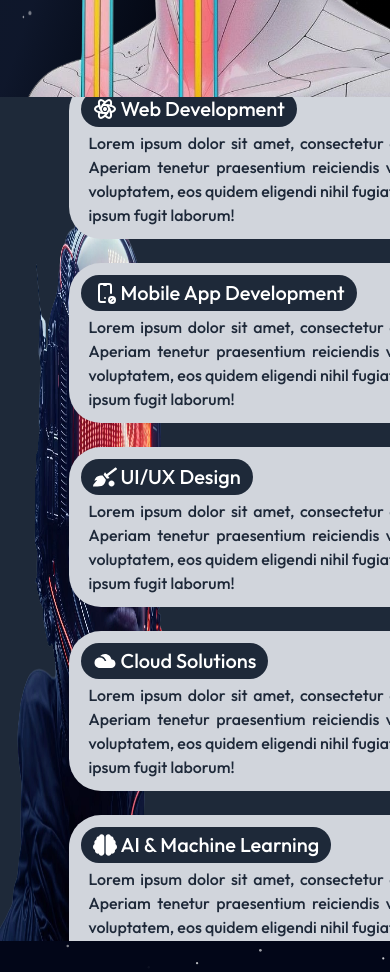
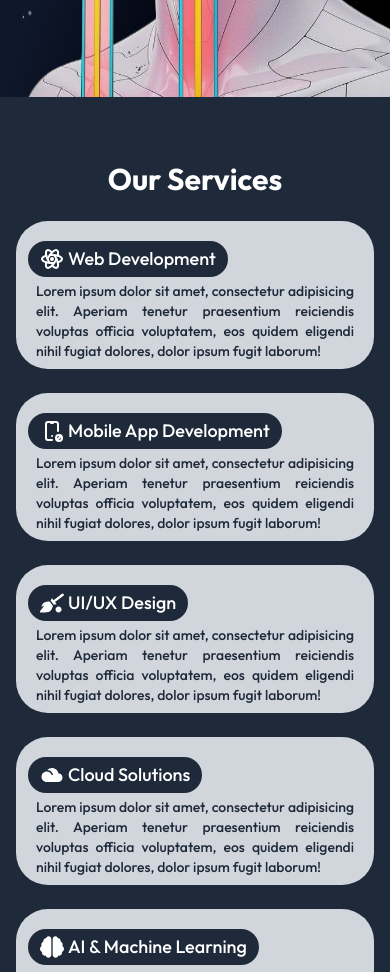
Before and after one commit to Bebsiizcool/TechGeek-React, a React (Vite) app: page / in a window 390 px wide. Shown: the part 1020-1992 px from the top of the page. Built offline with nearby package versions, Linux system fonts and the light colour scheme.

Commit message:
responsive

```diff
--- a/components/Services.jsx
+++ b/components/Services.jsx
@@ -1,86 +1,109 @@
 import React from 'react'
-import { TbBrandReact } from "react-icons/tb";
-import { TbDeviceMobileCancel } from "react-icons/tb";
-import { FaQuidditch } from "react-icons/fa";
+import { TbBrandReact, TbDeviceMobileCancel } from "react-icons/tb";
+import { FaQuidditch, FaBrain } from "react-icons/fa";
 import { IoMdCloudy } from "react-icons/io";
-import { FaBrain } from "react-icons/fa";
 import { MdOutlineSecurity } from "react-icons/md";
 import ShootingStarsBackground from './shootingstars/ShootingStarsBackground';
 
+const servicesData = [
+  {
+    id: 1,
+    icon: TbBrandReact,
+    title: "Web Development",
+    description:
+      "Lorem ipsum dolor sit amet, consectetur adipisicing elit. Aperiam tenetur praesentium reiciendis voluptas officia voluptatem, eos quidem eligendi nihil fugiat dolores, dolor ipsum fugit laborum!",
+  },
+  {
+    id: 2,
+    icon: TbDeviceMobileCancel,
+    title: "Mobile App Development",
+    description:
+      "Lorem ipsum dolor sit amet, consectetur adipisicing elit. Aperiam tenetur praesentium reiciendis voluptas officia voluptatem, eos quidem eligendi nihil fugiat dolores, dolor ipsum fugit laborum!",
+  },
+  {
+    id: 3,
+    icon: FaQuidditch,
+    title: "UI/UX Design",
+    description:
+      "Lorem ipsum dolor sit amet, consectetur adipisicing elit. Aperiam tenetur praesentium reiciendis voluptas officia voluptatem, eos quidem eligendi nihil fugiat dolores, dolor ipsum fugit laborum!",
+  },
+  {
+    id: 4,
+    icon: IoMdCloudy,
+    title: "Cloud Solutions",
+    description:
+      "Lorem ipsum dolor sit amet, consectetur adipisicing elit. Aperiam tenetur praesentium reiciendis voluptas officia voluptatem, eos quidem eligendi nihil fugiat dolores, dolor ipsum fugit laborum!",
+  },
+  {
+    id: 5,
+    icon: FaBrain,
+    title: "AI & Machine Learning",
+    description:
+      "Lorem ipsum dolor sit amet, consectetur adipisicing elit. Aperiam tenetur praesentium reiciendis voluptas officia voluptatem, eos quidem eligendi nihil fugiat dolores, dolor ipsum fugit laborum!",
+  },
+  {
+    id: 6,
+    icon: MdOutlineSecurity,
+    title: "Cybersecurity",
+    description:
+      "Lorem ipsum dolor sit amet, consectetur adipisicing elit. Aperiam tenetur praesentium reiciendis voluptas officia voluptatem, eos quidem eligendi nihil fugiat dolores, dolor ipsum fugit laborum!",
+  },
+];
 
 const Services = () => {
   return (
     <div>
-      <div id="services" className=" relative overflow-hidden flex justify-between h-screen  bg-gray-800 overflow-hidden">
-
-
-<div data-aos="fade-up" className='mt-15'>
-  <img className='transition-all duration-300 ease-out
-
-         hover:drop-shadow-[0_0_25px_rgba(0,60,149,1)] h-dvh'src="/ser33.png" alt="" />
+      <div
+        id="services"
+        className="relative overflow-hidden flex flex-col lg:flex-row justify-between min-h-screen lg:h-screen bg-gray-800"
+      >
+        {/* Image: hidden on small screens, shown from md up */}
+        <div data-aos="fade-up" className="hidden md:block mt-15 md:w-1/2 lg:w-auto">
+          <img
+            className="transition-all duration-300 ease-out hover:drop-shadow-[0_0_25px_rgba(0,60,149,1)] h-64 md:h-96 lg:h-dvh w-full md:w-auto object-cover mx-auto"
+            src="/ser33.png"
+            alt=""
+          />
         </div>
 
-<div id='left' className='  items-center justify-center flex flex-col w-1/2' >
-
-<div className=' flex '>
-<h1 className=' text-6xl font-bold py-10 '>Our Services</h1>
+        <div
+          id="left"
+          className="items-center justify-center flex flex-col w-full lg:w-1/2 px-4 py-10 lg:py-0"
+        >
+          <div className="flex">
+            <h1 className="text-3xl sm:text-4xl md:text-5xl lg:text-6xl font-bold py-6 lg:py-10 text-center">
+              Our Services
+            </h1>
           </div>
 
-<div  data-aos="fade-up" className='flex flex-wrap gap-6'>
-
-  <div className="bg-gray-300 rounded-4xl w-md h-40 ">
-  <div className='flex items-center p-3'>
-   <h1 className='flex flex-row text-xl font-medium px-3 py-1 items-center bg-gray-800 rounded-4xl gap-1'> <TbBrandReact className=' text-2xl'/>  Web Development</h1>
+          <div
+            data-aos="fade-up"
+            className="flex flex-wrap justify-center gap-6"
+          >
+            {servicesData.map((service) => {
+              const Icon = service.icon;
+              return (
+                <div
+                  key={service.id}
+                  className="bg-gray-300 rounded-4xl w-full sm:w-md h-auto sm:h-40 py-2"
+                >
+                  <div className="flex items-center p-3">
+                    <h1 className="flex flex-row text-lg sm:text-xl font-medium px-3 py-1 items-center bg-gray-800 rounded-4xl gap-1 text-white">
+                      <Icon className="text-2xl" />
+                      {service.title}
+                    </h1>
                   </div>
-      <p className='text-gray-800 text-md font-medium text-justify px-5 -mt-2  '>Lorem ipsum dolor sit amet, consectetur adipisicing elit. Aperiam tenetur praesentium reiciendis voluptas officia voluptatem, eos quidem eligendi nihil fugiat dolores, dolor ipsum fugit laborum!</p>
+                  <p className="text-gray-800 text-sm sm:text-md font-medium text-justify px-5 -mt-2">
+                    {service.description}
+                  </p>
                 </div>
-
-  <div className="bg-gray-300 rounded-4xl w-md h-40 ">
-  <div className='flex items-center p-3'>
-   <h1 className='flex flex-row text-xl font-medium px-3 py-1 items-center bg-gray-800 rounded-4xl gap-1'> <TbDeviceMobileCancel className=' text-2xl'/>  Mobile App Development</h1>
-      </div>
-      <p className='text-gray-800 text-md font-medium text-justify px-5 -mt-2  '>Lorem ipsum dolor sit amet, consectetur adipisicing elit. Aperiam tenetur praesentium reiciendis voluptas officia voluptatem, eos quidem eligendi nihil fugiat dolores, dolor ipsum fugit laborum!</p>
-    </div>
-
-  <div className="bg-gray-300 rounded-4xl w-md h-40 ">
-  <div className='flex items-center p-3'>
-   <h1 className='flex flex-row text-xl font-medium px-3 py-1 items-center bg-gray-800 rounded-4xl gap-1'> <FaQuidditch className=' text-2xl'/>  UI/UX Design</h1>
-      </div>
-      <p className='text-gray-800 text-md font-medium text-justify px-5 -mt-2  '>Lorem ipsum dolor sit amet, consectetur adipisicing elit. Aperiam tenetur praesentium reiciendis voluptas officia voluptatem, eos quidem eligendi nihil fugiat dolores, dolor ipsum fugit laborum!</p>
-    </div>
-
-  <div className="bg-gray-300 rounded-4xl w-md h-40 ">
-  <div className='flex items-center p-3'>
-   <h1 className='flex flex-row text-xl font-medium px-3 py-1 items-center bg-gray-800 rounded-4xl gap-1'> <IoMdCloudy className=' text-2xl'/>Cloud Solutions</h1>
-      </div>
-      <p className='text-gray-800 text-md font-medium text-justify px-5 -mt-2  '>Lorem ipsum dolor sit amet, consectetur adipisicing elit. Aperiam tenetur praesentium reiciendis voluptas officia voluptatem, eos quidem eligendi nihil fugiat dolores, dolor ipsum fugit laborum!</p>
-    </div>
-
-
-  <div className="bg-gray-300 rounded-4xl w-md h-40 ">
-  <div className='flex items-center p-3'>
-   <h1 className='flex flex-row text-xl font-medium px-3 py-1 items-center bg-gray-800 rounded-4xl gap-1'> <FaBrain className=' text-2xl'/>AI & Machine Learning</h1>
-      </div>
-      <p className='text-gray-800 text-md font-medium text-justify px-5 -mt-2  '>Lorem ipsum dolor sit amet, consectetur adipisicing elit. Aperiam tenetur praesentium reiciendis voluptas officia voluptatem, eos quidem eligendi nihil fugiat dolores, dolor ipsum fugit laborum!</p>
-    </div>
-
-
-  <div className="bg-gray-300 rounded-4xl w-md h-40 ">
-  <div className='flex items-center p-3'>
-   <h1 className='flex flex-row text-xl font-medium px-3 py-1 items-center bg-gray-800 rounded-4xl gap-1'> <MdOutlineSecurity className=' text-2xl'/> Cybersecurity </h1>
-      </div>
-      <p className='text-gray-800 text-md font-medium text-justify px-5 -mt-2  '>Lorem ipsum dolor sit amet, consectetur adipisicing elit. Aperiam tenetur praesentium reiciendis voluptas officia voluptatem, eos quidem eligendi nihil fugiat dolores, dolor ipsum fugit laborum!</p>
-    </div>
-
-  {/* <div className="bg-gray-300 rounded-4xl w-md h-40"></div> */}
-</div>
-
-</div>
-
-
+              );
+            })}
           </div>
         </div>
-  )
-}
+      </div>
+    </div>
+  );
+};
 
-export default Services
+export default Services;
```
Lines whose indentation alone changed are shown as unchanged.
